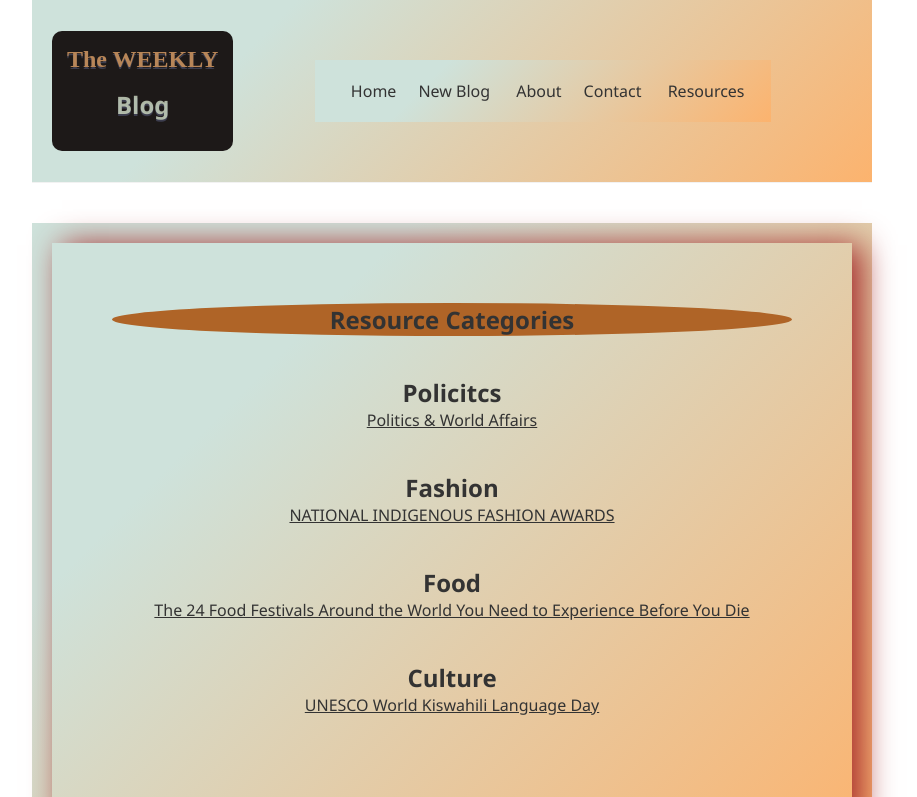
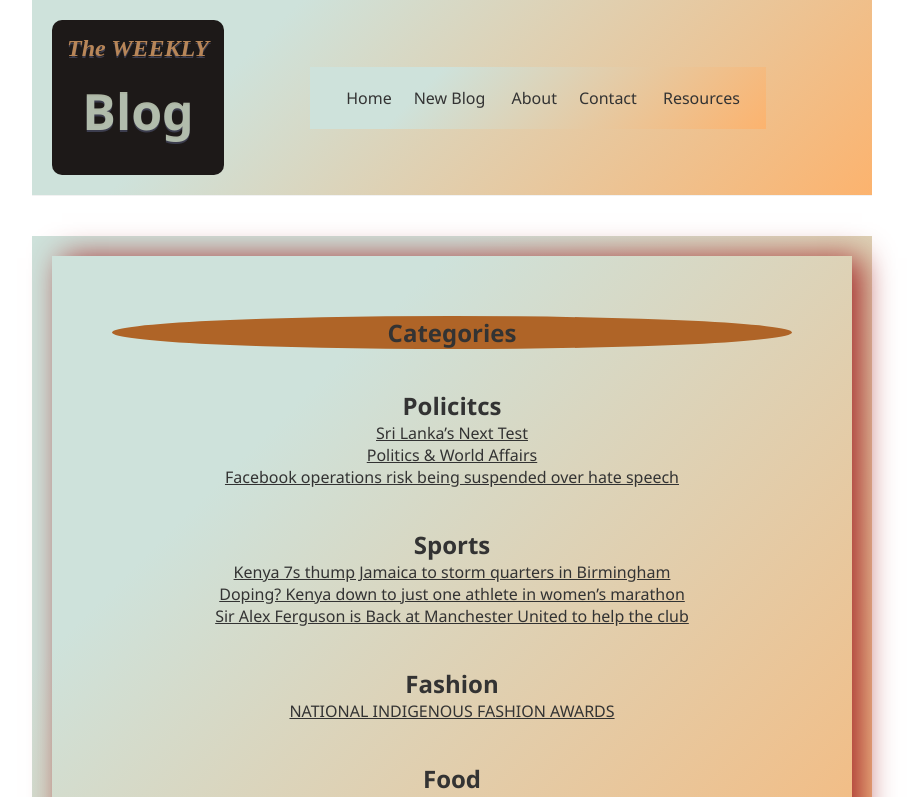
Before and after one commit to MissZamzam/blog-application, a React (Create React App) app: page /more in a window 1280 px wide. Shown: the top 797 px of the page, without its empty margins (188-1105 px from the left). Built offline with nearby package versions, Linux system fonts and the light colour scheme.

Commit message:
added more links to resources component and added styles too

```diff
--- a/src/More.js
+++ b/src/More.js
@@ -1,10 +1,22 @@
 function Resources () {
     return (
         <div className="resource">
-            <h2 className="heading">Resource Categories</h2>
+            <h2 className="heading">Categories</h2>
         <div className="policy">
             <h2>Policitcs</h2>
+            <a href="https://www.project-syndicate.org/commentary/sri-lanka-rajapaksa-ouster-moment-of-ethnic-solidarity-by-priyanka-krishnamoorthy-1-2022-07?barrier=accesspaylog">Sri Lanka’s Next Test</a>
+            <br></br>
             <a href="https://www.project-syndicate.org/section/politics-world-affairs?utm_term=%2Bworld%20%2Bpolitics&utm_campaign=&utm_source=adwords&utm_medium=ppc&hsa_acc=1220154768&hsa_cam=12372417053&hsa_grp=115837872937&hsa_ad=499608749641&hsa_src=g&hsa_tgt=kwd-297496700368&hsa_kw=%2Bworld%20%2Bpolitics&hsa_mt=b&hsa_net=adwords&hsa_ver=3&gclid=EAIaIQobChMI47eYrdOe-QIVx-F3Ch3pzQvYEAAYASAAEgIxlvD_BwE">Politics & World Affairs</a>
+            <br></br>
+            <a href="https://nation.africa/kenya/news/facebook-operations-risk-being-suspended-over-hate-speech--3896348">Facebook operations risk being suspended over hate speech</a>
+            </div>
+            <div className="sports">
+                <h2>Sports</h2>
+                <a href="https://nation.africa/kenya/sports/rugby/kenya-7s-thump-jamaica-storm-quarters-commonwealth-games-3896812">Kenya 7s thump Jamaica to storm quarters in Birmingham</a>
+                <br></br>
+                <a href="https://nation.africa/kenya/sports/athletics">Doping? Kenya down to just one athlete in women’s marathon</a>
+                <br></br>
+                <a href="https://www.dailymail.co.uk/sport/football/article-11062605/Sir-Alex-Ferguson-Manchester-United-order-help-Erik-ten-Hags-rebuild.html">Sir Alex Ferguson is Back at Manchester United to help the club</a>
             </div>
          <div className="fashion">
             <h2>Fashion</h2>
--- a/src/index.css
+++ b/src/index.css
@@ -23,7 +23,7 @@
   color: rgb(184, 134, 88);
   text-shadow: 0px 2px rgb(60, 61, 78);
   background-color: #1d1918;
-  font-style: normal;
+  font-style: italic;
   font-size: x-large;
   border-radius: 10px;
   padding: 15px;
@@ -37,6 +37,7 @@
 .navbar h1 p{
   color: rgba(198, 209, 188, 0.856);
   text-align: center;
+  font-size: 50px;
   font-style: normal;
   margin: 15px;
 
@@ -53,13 +54,13 @@ padding:  6px;
 }
 .navbar a:hover {
   color: rgb(48, 39, 22);
-background-color: rgb(221, 200, 188);
+/* background-color: rgb(221, 200, 188);   */
 padding: 5px 10px;
 border: 2px solid #696b48;
 font-size: 30px;
 /* font-weight: 400; */
 border-radius: 5px;
-box-shadow: 0px 0px 40px 2px #9b5470;
+/* box-shadow: 0px 0px 40px 2px #9b5470; */
 
 
 }
@@ -82,7 +83,7 @@ box-shadow: 0px 0px 40px 2px #9b5470;
 .article-preview h2 {
   font-size: 20px;
   color: green;
-  margin-bottom: 8px;
+  margin-bottom: 20px;
 }
 .contacts{
   font-size: larger;
@@ -136,7 +137,7 @@ border: 2px solid #c7b35a;
 font-size: 30px;
 font-weight: 400;
 border-radius: 50px;
-box-shadow: 0px 0px 40px 2px #9b7a54;
+box-shadow: 0px  2px 40px #0f0e0d;
 }
 
 .article-preview{
@@ -225,7 +226,7 @@ legend{
 padding: 40px;
 text-align: center;
 box-shadow: 10px 2px 30px brown;
-height: 500px;
+height: 700px;
 }
 .heading{
   margin-top: 30px;
```
